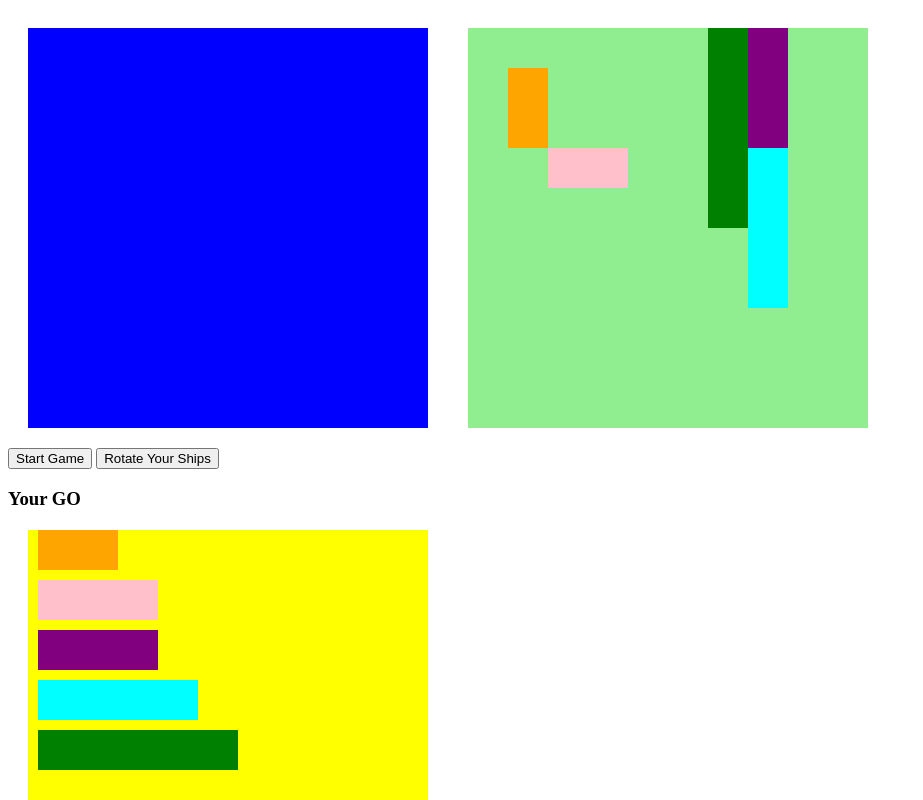
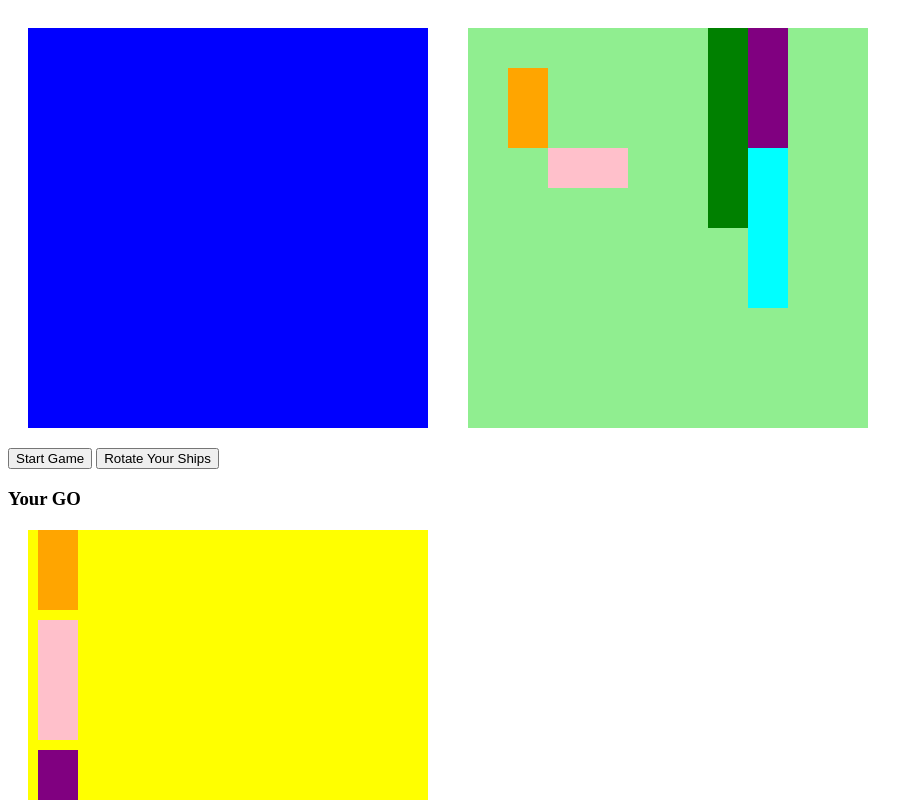
Before and after one commit to JIAQI13/BattleShip, a plain HTML site: page index.html in a window 1280 px wide. Both pictures are taken after a click on the button "Rotate Your Ships". Shown: the top 800 px of the page, without its empty margins (0-923 px from the left). Drawn offline with Linux system fonts and the light colour scheme.

Commit message:
ships can be toggled

```diff
--- a/app.js
+++ b/app.js
@@ -91,4 +91,25 @@ document.addEventListener('DOMContentLoaded', () => {
     generate(shipArray[3]);
     generate(shipArray[4]);
 
+    //rotate ships
+    let isHorizontal = true;
+    function rotate() {
+        if (isHorizontal) {
+            destroyer.classList.toggle('destroyer-container-vertical');
+            submarine.classList.toggle('submarine-container-vertical');
+            cruiser.classList.toggle('cruiser-container-vertical');
+            battleship.classList.toggle('battleship-container-vertical');
+            carrier.classList.toggle('carrier-container-vertical');
+            isHorizontal = false;
+        }
+        if (!isHorizontal) {
+            destroyer.classList.toggle('destroyer-container');
+            submarine.classList.toggle('submarine-container');
+            cruiser.classList.toggle('cruiser-container');
+            battleship.classList.toggle('battleship-container');
+            carrier.classList.toggle('carrier-container');
+            isHorizontal = true;
+        }
+    }
+    rotateButton.addEventListener('click', rotate);
 })
--- a/style.css
+++ b/style.css
@@ -1,105 +1,153 @@
-.container{
-    display:flex;
+.container {
+  display: flex;
 }
 
 .grid-user {
-    width:400px;
-    height:400px;
+  width: 400px;
+  height: 400px;
   display: flex;
   flex-wrap: wrap;
   background-color: blue;
-    margin:20px;
+  margin: 20px;
 }
 
-.grid div{
+.grid div {
   width: 40px;
   height: 40px;
   /* background-color: red; */
 }
 
-.grid-computer{
-    width:400px;
-    height:400px;
+.grid-computer {
+  width: 400px;
+  height: 400px;
   display: flex;
   flex-wrap: wrap;
   background-color: lightgreen;
-    margin:20px;
+  margin: 20px;
 }
 
-.grid-display{
-    width:400px;
-    height:400px;
+.grid-display {
+  width: 400px;
+  height: 400px;
   background-color: yellow;
-    margin:20px;
+  margin: 20px;
 }
 
-.destroyer-container{
-    width:80px;
-    height:40px;
+.destroyer-container {
+  width: 80px;
+  height: 40px;
   background-color: orange;
-    margin:10px;
-    display:flex;
+  margin: 10px;
+  display: flex;
   flex-direction: column;
 }
 
-.submarine-container{
-    width:120px;
-    height:40px;
+.destroyer-container-vertical {
+  width: 40px;
+  height: 80px;
+  background-color: orange;
+  margin: 10px;
+  display: flex;
+  flex-wrap: wrap;
+}
+
+.submarine-container {
+  width: 120px;
+  height: 40px;
   background-color: pink;
-    margin:10px;
-    display:flex;
+  margin: 10px;
+  display: flex;
   flex-direction: column;
 }
 
-.cruiser-container{
-    width:120px;
-    height:40px;
+.submarine-container-vertical {
+  width: 40px;
+  height: 120px;
+  background-color: pink;
+  margin: 10px;
+  display: flex;
+  flex-direction: column;
+  flex-wrap: wrap;
+}
+
+.cruiser-container {
+  width: 120px;
+  height: 40px;
   background-color: purple;
-    margin:10px;
-    display:flex;
+  margin: 10px;
+  display: flex;
   flex-direction: column;
 }
 
-.battleship-container{
+.cruiser-container-vertical {
+  width: 40px;
+  height: 120px;
+  background-color: purple;
+  margin: 10px;
+  display: flex;
+  flex-direction: column;
+  flex-wrap: wrap;
+}
+
+.battleship-container {
   width: 160px;
-    height:40px;
+  height: 40px;
   background-color: aqua;
-    margin:10px;
-    display:flex;
+  margin: 10px;
+  display: flex;
   flex-direction: column;
 }
 
-.carrier-container{
+.battleship-container-vertical {
+  width: 40px;
+  height: 160px;
+  background-color: aqua;
+  margin: 10px;
+  display: flex;
+  flex-direction: column;
+  flex-wrap: wrap;
+}
+
+.carrier-container {
   width: 200px;
-    height:40px;
+  height: 40px;
   background-color: green;
-    margin:10px;
-    display:flex;
+  margin: 10px;
+  display: flex;
   flex-direction: column;
 }
 
+.carrier-container-vertical {
+  width: 40px;
+  height: 200px;
+  background-color: green;
+  margin: 10px;
+  display: flex;
+  flex-direction: column;
+  flex-wrap: wrap;
+}
 
-.ship div{
+.ship div {
   width: 40px;
   height: 40px;
 }
 
-.destoryer{
+.destoryer {
   background-color: orange;
 }
 
-.submarine{
+.submarine {
   background-color: pink;
 }
 
-.cruiser{
+.cruiser {
   background-color: purple;
 }
 
-.battleship{
+.battleship {
   background-color: aqua;
 }
 
-.carrier{
+.carrier {
   background-color: green;
 }
```
Lines whose indentation alone changed are shown as unchanged.
